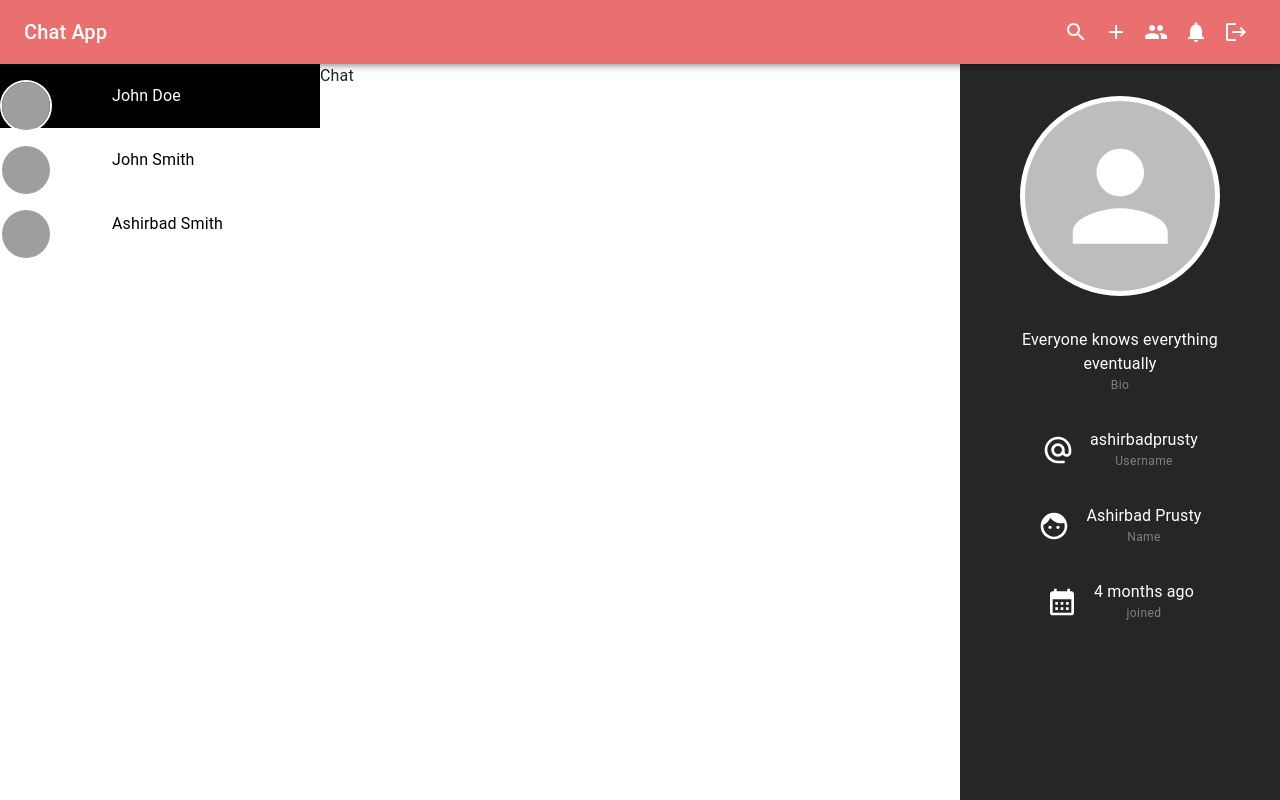
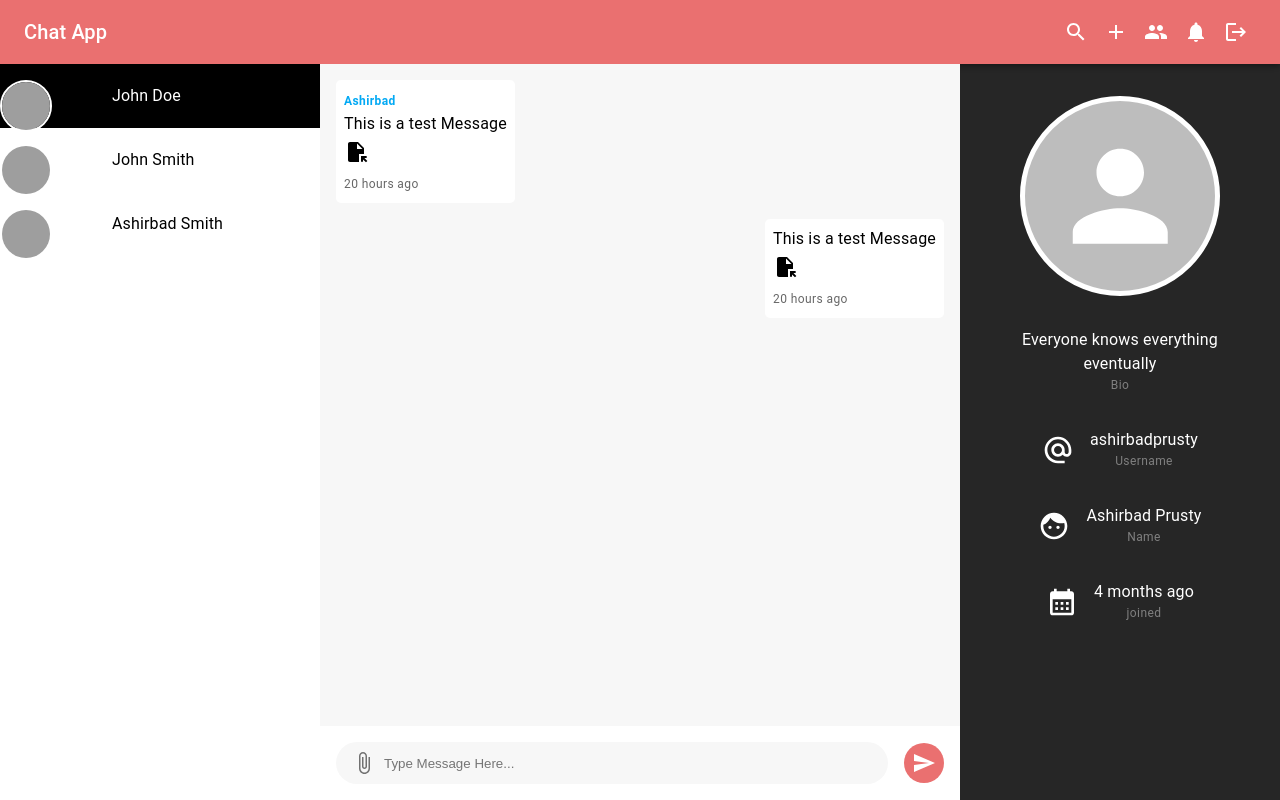
Before and after one commit to ashirbadprusty/Chat-App-Mern-Stack, a React (Create React App) app in the folder client/: page /chat/1 in a window 1280 px wide. Built offline with nearby package versions, Linux system fonts and the light colour scheme; grey boxes are pictures that could not be loaded.

Commit message:
modification code

```diff
--- /dev/null
+++ b/client/src/components/dialog/FileMenu.jsx
@@ -0,0 +1,20 @@
+import { Menu } from "@mui/material";
+import React from "react";
+
+const FileMenu = ({ anchorE1 }) => {
+  return (
+    <Menu  anchorEl={anchorE1} open={false}>
+      <div
+        style={{
+          width: "10rem",
+        }}
+      >
+        Lorem ipsum dolor sit amet consectetur, adipisicing elit. Quaerat sit
+        fuga porro nulla consequatur veniam optio voluptate ducimus,
+        exercitationem amet!
+      </div>
+    </Menu>
+  );
+};
+
+export default FileMenu;
--- /dev/null
+++ b/client/src/components/lib/features.js
@@ -0,0 +1,19 @@
+const fileFormat = (url = "") => {
+  const fileExt = url.split("/").pop();
+
+  if (fileExt === "mp4" || fileExt === "webm" || fileExt === "ogg")
+    return "video";
+  if (fileExt === "mp3" || fileExt === "wav") return "audio";
+  if (
+    fileExt === "png" ||
+    fileExt === "jpg" ||
+    fileExt === "jpeg" ||
+    fileExt === "gif"
+  )
+    return "image";
+
+  return "file";
+};
+const transformImage = (url = "", width = 100) => url;
+
+export { fileFormat, transformImage };
--- /dev/null
+++ b/client/src/components/shared/MessageComponent.jsx
@@ -0,0 +1,63 @@
+import { Box, Typography } from "@mui/material";
+import { lightBlue } from "@mui/material/colors";
+import moment from "moment";
+import React, { memo } from "react";
+import { fileFormat } from "../lib/features";
+import RenderAttachment from "./RenderAttachment";
+
+const MessageComponent = ({ message, user }) => {
+  const { sender, content, attachments = [], createdAt } = message;
+  const sameSender = sender?._id === user?._id;
+
+  const timeAgo = moment(createdAt).fromNow();
+
+  return (
+    <Box
+      sx={{
+        alignSelf: sameSender ? "flex-end" : "flex-start",
+        backgroundColor: "white",
+        color: "black",
+        borderRadius: "5px",
+        padding: "0.5rem",
+        width: "fit-content",
+        marginBottom: "0.5rem",
+        maxWidth: "75%", // ensure messages do not stretch too wide
+        wordWrap: "break-word", // handle long unbroken text
+      }}
+    >
+      {!sameSender && (
+        <Typography color={lightBlue[500]} fontWeight={"600"} variant="caption">
+          {sender.name}
+        </Typography>
+      )}
+
+      {content && <Typography>{content}</Typography>}
+      {attachments.length > 0 &&
+        attachments.map((attachment, index) => {
+          const url = attachment.url;
+          const file = fileFormat(url);
+          return (
+            <Box key={index} mt={0.5}>
+              <a
+                href={url}
+                target="_blank"
+                rel="noopener noreferrer"
+                download
+                style={{
+                  color: "black",
+                }}
+              >
+                <RenderAttachment file={file} url={url} />
+              </a>
+            </Box>
+          );
+        })}
+
+      <Typography variant="caption" color={"text.secondary"}>
+        {timeAgo}
+      </Typography>
+    </Box>
+  );
+};
+
+export default memo(MessageComponent);
--- /dev/null
+++ b/client/src/components/shared/RenderAttachment.jsx
@@ -0,0 +1,28 @@
+import React from "react";
+import { transformImage } from "../lib/features";
+import { FileOpen as FileOpenIcon } from "@mui/icons-material";
+
+const RenderAttachment = ({ file, url }) => {
+  switch (file) {
+    case "video":
+      return <video src={url} preload="none" width={"200px"} controls />;
+    case "image":
+      return (
+        <img
+          src={transformImage(url, 300)}
+          alt="Attachment"
+          width={"200px"}
+          height={"150px"}
+          style={{
+            objectFit: "contain",
+          }}
+        />
+      );
+    case "audio":
+      return <audio src={url} preload="none" controls />;
+    default:
+      return <FileOpenIcon />;
+  }
+};
+
+export default RenderAttachment;
--- a/client/src/components/styles/StyleComponent.jsx
+++ b/client/src/components/styles/StyleComponent.jsx
@@ -1,5 +1,6 @@
 import { styled } from "@mui/material";
 import { Link as LinkComponent } from "react-router-dom";
+import { graycolor } from "../../constants/color";
 
 export const VisuallyHiddenInput = styled("input")({
     border: 0,
@@ -20,3 +21,13 @@ export const Link = styled(LinkComponent)`
     &:hover{
         background-color:rgba(0,0,0,0.1);
     }`;
+
+export const Inputbox = styled('input')`
+width: 100%;
+height: 100%;
+border: none;
+outline: none;
+padding: 0 3rem;
+border-radius:1.5rem;
+background-color:${graycolor};
+`;
--- a/client/src/constants/SampleData.js
+++ b/client/src/constants/SampleData.js
@@ -51,3 +51,38 @@ export const sampleNotifications = [
     _id: "2",
   },
 ];
+
+export const sampleMessage = [
+  {
+    attachments: [
+      {
+        public_id: "Ashirbad",
+        url: "https://www.w3schools.com/howto/img_avatar.png",
+      },
+    ],
+    content: "This is a test Message",
+    _id: "asdfas",
+    sender: {
+      _id: "user._id",
+      name: "Ashirbad",
+    },
+    chat: "chatId",
+    createdAt: "2024-06-02T15:00:00.000Z",
+  },
+  {
+    attachments: [
+      {
+        public_id: "Ashirbad",
+        url: "https://www.w3schools.com/howto/img_avatar.png",
+      },
+    ],
+    content: "This is a test Message",
+    _id: "vavjav",
+    sender: {
+      _id: "sdfghjk",
+      name: "Akash",
+    },
+    chat: "chatId",
+    createdAt: "2024-06-02T15:00:00.000Z",
+  },
+];
--- a/client/src/constants/color.js
+++ b/client/src/constants/color.js
@@ -1 +1,3 @@
-export const orange ='#ea7070'
+export const orange ='#ea7070';
+export const graycolor = 'rgba(247,247,247,1)';
+export const lightblue = '#2694ab'
--- a/client/src/pages/Chat.jsx
+++ b/client/src/pages/Chat.jsx
@@ -1,12 +1,79 @@
-import React from 'react'
-import AppLayout from '../components/layout/AppLayout'
+import React, { Fragment, useRef } from "react";
+import AppLayout from "../components/layout/AppLayout";
+import { IconButton, Stack } from "@mui/material";
+import { graycolor, orange } from "../constants/color";
+import { AttachFile as AttachFileIcon, Send as SendIcon } from "@mui/icons-material";
+import { Inputbox } from "../components/styles/StyleComponent";
+import FileMenu from "../components/dialog/FileMenu";
+import { sampleMessage } from "../constants/SampleData";
+import MessageComponent from "../components/shared/MessageComponent";
+
+const user = {
+  _id: "sdfghjk",
+  name: "Admin",
+};
 
 const Chat = () => {
+  const containerRef = useRef(null);
   return (
-    <div>
-      Chat
-    </div>
-  )
-}
+    <Fragment>
+      <Stack
+        ref={containerRef}
+        boxSizing={"border-box"}
+        padding={"1rem"}
+        spacing={"1rem"}
+        bgcolor={graycolor}
+        height={"90%"}
+        sx={{
+          overflowX: "hidden",
+          overflowY: "auto",
+        }}
+      >
+        {sampleMessage.map((i) => (
+          <MessageComponent key={i._id} message={i} user={user} />
+        ))}
+      </Stack>
+
+      <form
+        style={{
+          height: "10%",
+        }}
+      >
+        <Stack
+          direction={"row"}
+          height={"100%"}
+          padding={"1rem"}
+          alignItems={"center"}
+          position={"relative"}
+        >
+          <IconButton
+            sx={{
+              position: "absolute",
+              left: "1.5rem",
+            }}
+          >
+            <AttachFileIcon />
+          </IconButton>
+          <Inputbox placeholder="Type Message Here..." />
+          <IconButton
+            type="submit"
+            sx={{
+              bgcolor: orange,
+              color: "white",
+              marginLeft: "1rem",
+              padding: "0.5rem",
+              "&:hover": {
+                bgcolor: "error.dark",
+              },
+            }}
+          >
+            <SendIcon />
+          </IconButton>
+        </Stack>
+      </form>
+      <FileMenu />
+    </Fragment>
+  );
+};
 
 export default AppLayout(Chat);
--- a/client/src/pages/Home.jsx
+++ b/client/src/pages/Home.jsx
@@ -1,11 +1,15 @@
 import React from 'react';
 import AppLayout from '../components/layout/AppLayout';
+import { Box, Typography } from '@mui/material';
+import { graycolor } from '../constants/color';
 
 const Home = () => {
   return (
-    <div>
-      Home
-    </div>
+    <Box bgcolor={graycolor} height={'100%'}>
+      <Typography p={'2rem'} variant='h5' textAlign={'center'}>
+        Select a Friend to Chat
+      </Typography>
+    </Box>
   );
 };
 
```
